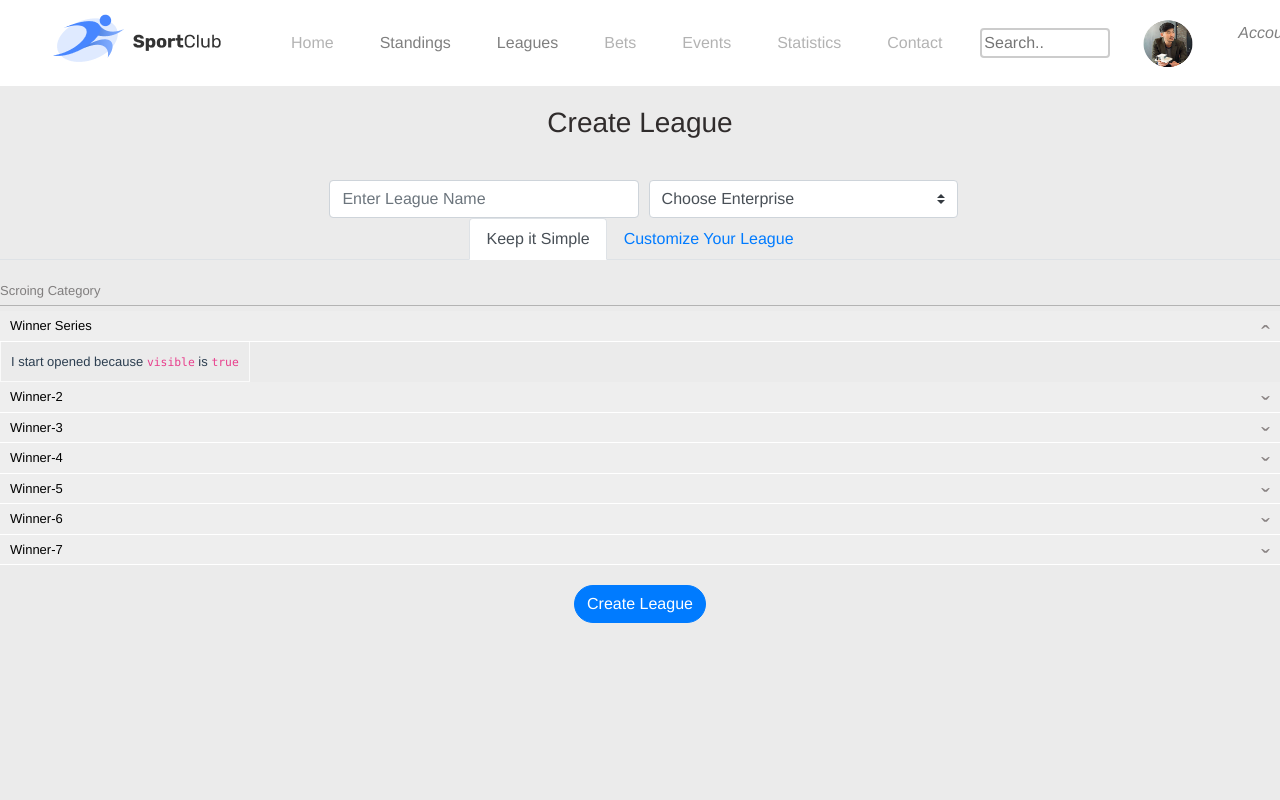
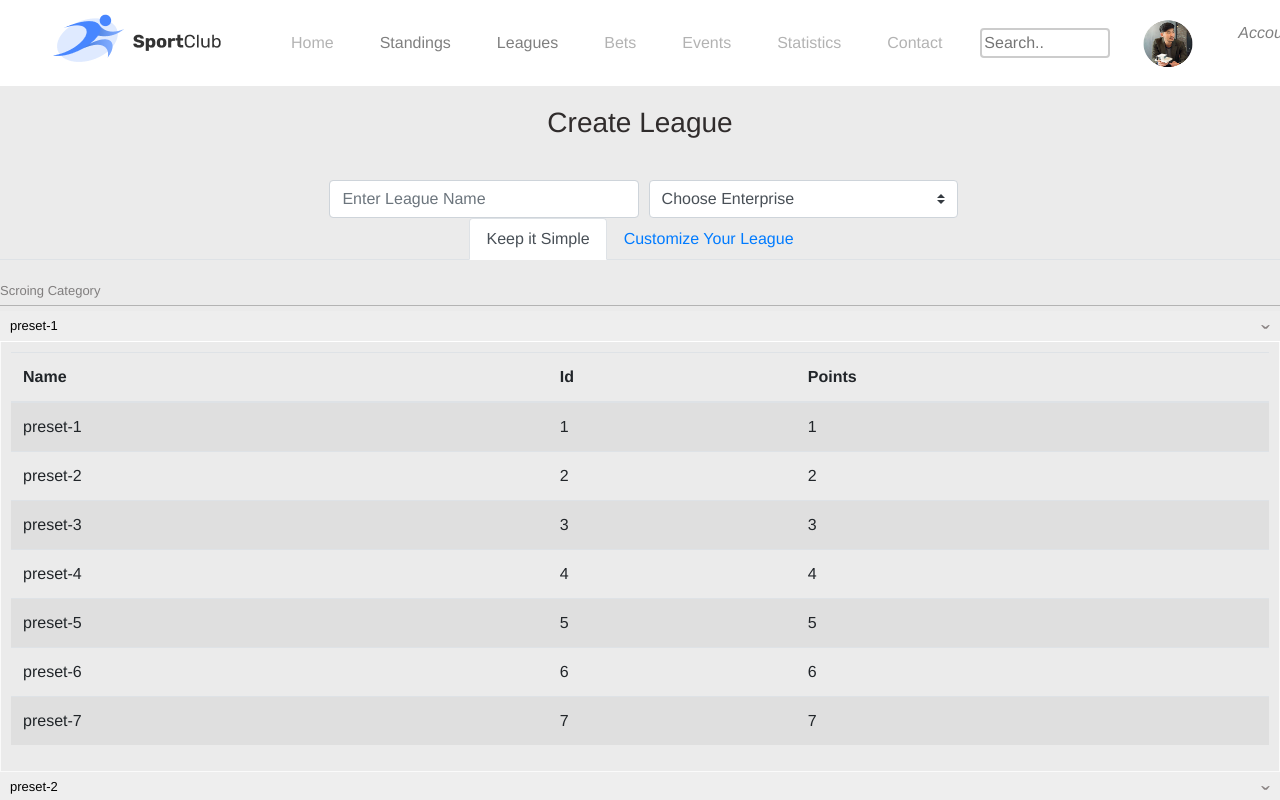
Before and after one commit to anilAmeotech/sports, a Vue app: page /createleague in a window 1280 px wide. Shown: the top 800 px of the page. Built offline with nearby package versions, Linux system fonts and the light colour scheme.

Commit message:
Changes in League modules

```diff
--- a/src/modules/league/component/createleague.ts
+++ b/src/modules/league/component/createleague.ts
@@ -9,16 +9,16 @@ export default class createleague extends Vue {
         this.$store.commit('userLogged', true)
     }
 
-    data() {
+      data() {
         return {
           items: [
-            { "name": "Winner Series", "id": "checkbox-1" },
-            { "name": "Winner-2", "id": "checkbox-2" },
-            { "name": "Winner-3", "id": "checkbox-3" },
-            { "name": "Winner-4", "id": "checkbox-4" },
-            { "name": "Winner-5", "id": "checkbox-5" },
-            { "name": "Winner-6", "id": "checkbox-6" },
-            { "name": "Winner-7", "id": "checkbox-7" }
+            { "name": "preset-1", "id": 1 , "points": 1 },
+            { "name": "preset-2", "id": 2 , "points": 2 },
+            { "name": "preset-3", "id": 3 , "points": 3 },
+            { "name": "preset-4", "id": 4 , "points": 4 },
+            { "name": "preset-5", "id": 5 , "points": 5 },
+            { "name": "preset-6", "id": 6 , "points": 6 },
+            { "name": "preset-7", "id": 7 , "points": 7 }
           ]
         }
       }
--- a/src/modules/league/component/createleague.vue
+++ b/src/modules/league/component/createleague.vue
@@ -34,12 +34,9 @@
                       role="tabpanel"
                     >
                       <div class="collpase-content">
-                        <b-card-text>
-                          I start opened because
-                          <code>visible</code> is
-                          <code>true</code>
-                        </b-card-text>
-                        <b-card-text>{{ text }}</b-card-text>
+                        <div>
+                          <b-table striped hover :items="items"></b-table>
+                        </div>
                       </div>
                     </b-collapse>
                   </div>
@@ -63,7 +60,9 @@
                   value="accepted"
                   unchecked-value="not_accepted"
                 >{{item.name}}</b-form-checkbox>
-                <b-form-select v-model="selected" :options="options"></b-form-select>
+                <b-form-select v-model="selected" :options="options">
+                  <b-select-option>{{item.points}}</b-select-option>
+                </b-form-select>
               </li>
             </ul>
           </div>
--- a/src/modules/league/component/joinleague.ts
+++ b/src/modules/league/component/joinleague.ts
@@ -11,7 +11,11 @@ export default class joinleague extends Vue {
             {"id": 1, "name":"League 1", "friends in the league": 'Dickerson', "league Rules": 'Rule 1 : 5 Points' },
             {"id": 2, "name":"League 2", "friends in the league":  'Larsen', "league Rules": 'Rule 2: 3 Points' },
             {"id": 3, "name":"League 3", "friends in the league":  'Geneva', "league Rules": 'Rule 3: 2 Points' },
-            {"id": 4, "name":"League 4", "friends in the league":  'Jami', "league Rules": 'Rule 4: 1 Points' }
+            {"id": 4, "name":"League 4", "friends in the league":  'Jami', "league Rules": 'Rule 4: 1 Points' },
+            {"id": 5, "name":"League 5", "friends in the league": 'Dickerson', "league Rules": 'Rule 1 : 5 Points' },
+            {"id": 6, "name":"League 6", "friends in the league":  'Larsen', "league Rules": 'Rule 2: 3 Points' },
+            {"id": 7, "name":"League 7", "friends in the league":  'Geneva', "league Rules": 'Rule 3: 2 Points' },
+            {"id": 8, "name":"League 8", "friends in the league":  'Jami', "league Rules": 'Rule 4: 1 Points' }
           ]
         }
       }
--- a/src/modules/league/component/league.ts
+++ b/src/modules/league/component/league.ts
@@ -5,5 +5,14 @@ export default class league extends Vue {
     created() {
         this.$store.commit('userLogged', true)
     }
+    data() {
+        return {
+          items: [
+            { "id": 1 },
+            { "id": 2 },
+            { "id": 3 }
+          ]
+        }
+      }
 
 }
--- a/src/modules/league/component/league.vue
+++ b/src/modules/league/component/league.vue
@@ -1,16 +1,9 @@
 <template>
   <div class="league">
     <b-container class="bv-example-row">
-      <ul class="leagueUI">
+      <ul class="leagueUI" v-for="item in items" v-bind:key="item.id">
         <ol class="league-item" style="text-decoration: none;">
       <b-button href="/createleague" pill variant="primary">Create League</b-button>
-
-      <b-button variant="primary">Search</b-button>
-        </ol>
-
-         <ol class="league-item">
-      <b-button href="/createleague" pill variant="primary">Create League</b-button>
-
       <b-button variant="primary">Search</b-button>
         </ol>
       </ul>
--- a/src/modules/league/league.css
+++ b/src/modules/league/league.css
@@ -19,7 +19,6 @@
   margin-top: 10px;
 }
 .createleague {
-  height: calc(100vh - 40px);
   background: #cecccc;
   float: left;
   width: 100%;
@@ -106,6 +105,8 @@
   border: solid 1px #fafafa;
   float: left;
   padding: 10px;
+  width: 100%;
+  max-height: 100%;
   display: table;
   border-top: none;
 }
@@ -142,6 +143,7 @@
   width: 20%;
   float: right;
   height: 25px;
+  height: 33px;
 }
 .createleague .custom-card .tabs .tab-content .tab-pane .box-header {
   float: left;
@@ -177,6 +179,7 @@
 }
 .createleague .rounded-pill {
   margin-top: 20px;
+  margin-bottom: 10px;
   border-radius: 50rem !important;
 }
 .createleague .card-header {
@@ -376,7 +379,6 @@
   height: 80px;
 }
 .joinleague {
-  height: calc(100vh - 40px);
   background: #cecccc;
   float: left;
   width: 100%;
--- a/src/modules/league/league.less
+++ b/src/modules/league/league.less
@@ -33,7 +33,7 @@
 }
 
 .createleague {
-  height: calc(100vh - 40px);
+  // height: calc(100vh - 40px);
   background: #cecccc;
   float: left;
   width: 100%;
@@ -138,7 +138,8 @@
                 border: solid 1px #fafafa;
                 float: left;
                 padding: 10px;
-                // width: 100%;
+                width: 100%;
+                max-height: 100%;
                 display: table;
                 border-top: none;
               }
@@ -181,6 +182,7 @@
                 width: 20%;
                 float: right;
                 height: 25px;
+                height: 33px;
               }
             }
           }
@@ -230,6 +232,7 @@
 
   .rounded-pill {
     margin-top: 20px;
+    margin-bottom: 10px;
     border-radius: 50rem !important;
   }
 
@@ -501,7 +504,7 @@
 }
 
 .joinleague {
-  height: calc(100vh - 40px);
+  // height: calc(100vh - 40px);
   background: #cecccc;
   float: left;
   width: 100%;
```
